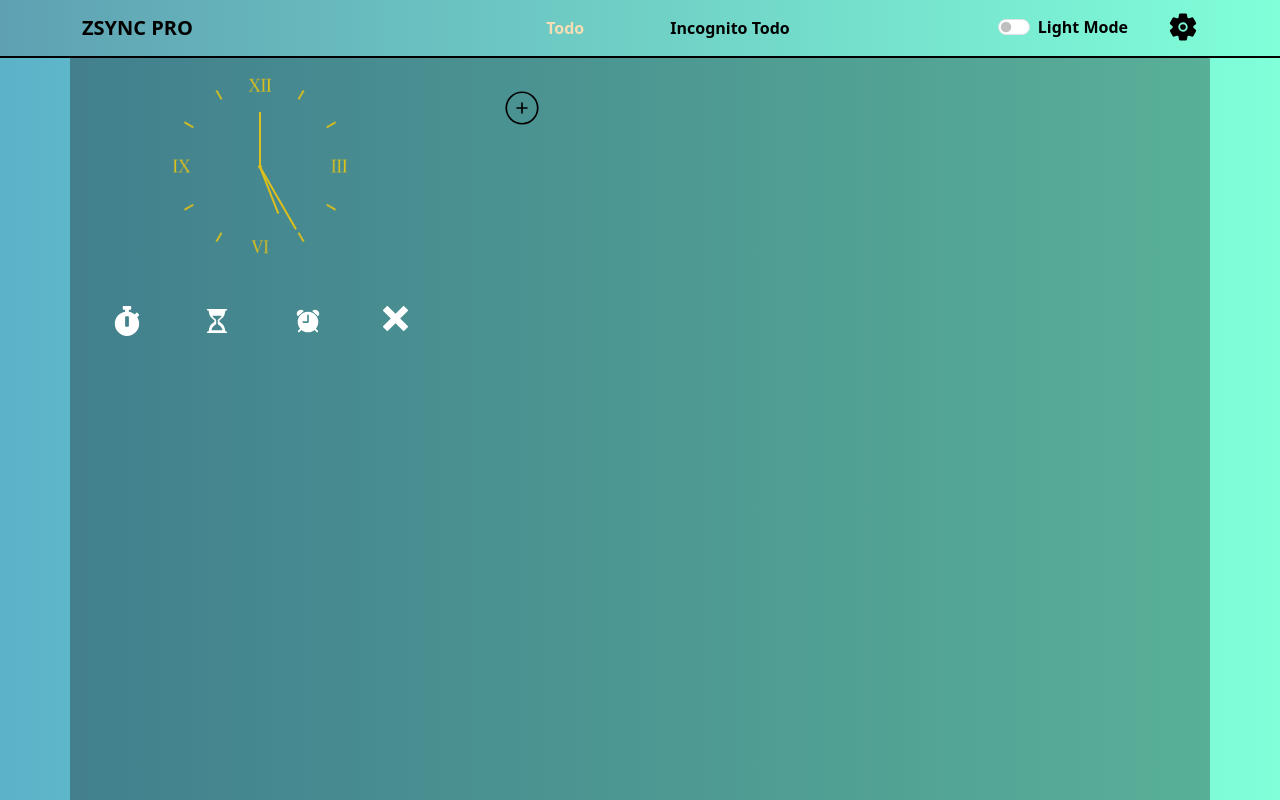
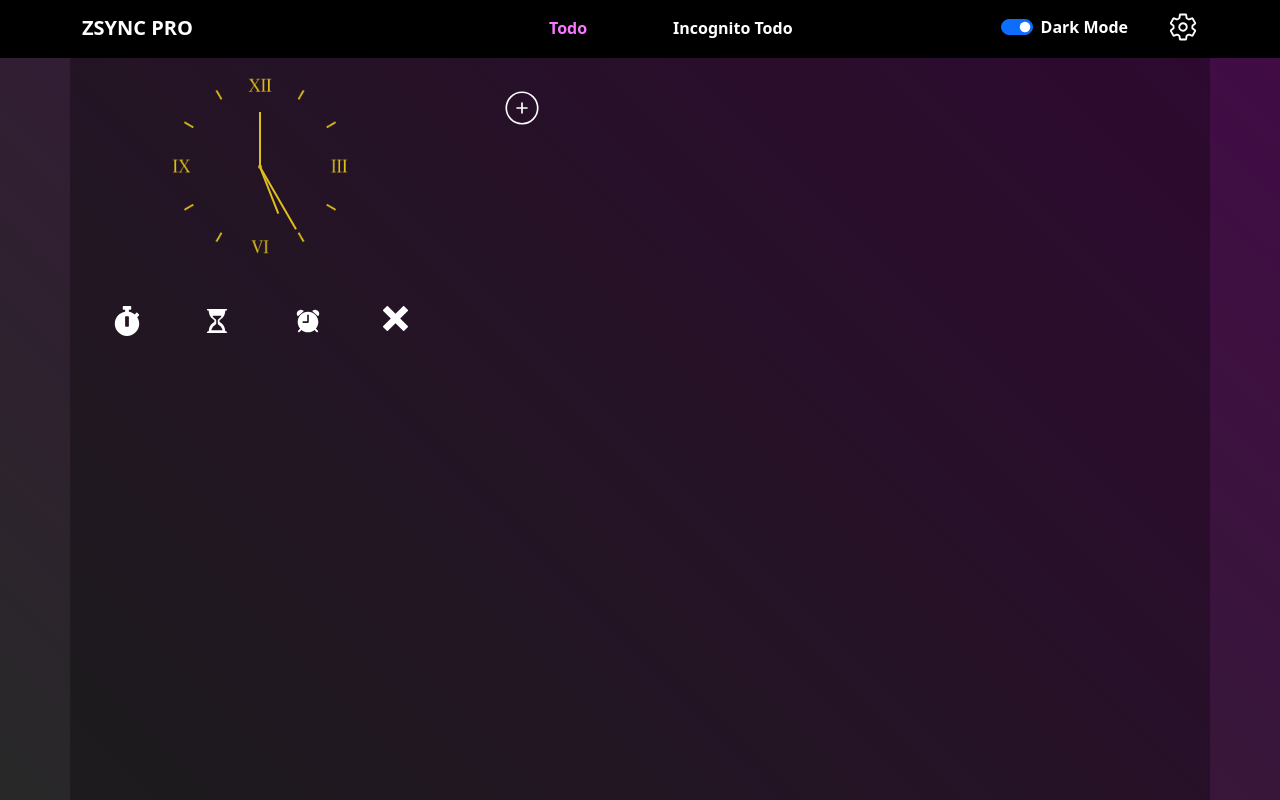
Before and after one commit to AakashGaur03/ZSYNC_PRO, a React (Vite) app: page / in a window 1280 px wide. Built offline with nearby package versions, Linux system fonts and the light colour scheme; what @react-pdf/renderer would draw is missing.

Commit message:
Update By default dark theme

```diff
--- a/src/Contexts/ThemeContextProvider.jsx
+++ b/src/Contexts/ThemeContextProvider.jsx
@@ -3,7 +3,7 @@ import React, { useState,useEffect } from "react";
 import ThemeContext from "./ThemeContext";
 
 const ThemeContextProvider = ({ children }) => {
-  const [theme, setTheme] = useState(localStorage.getItem("ThemeMode")?localStorage.getItem("ThemeMode"):"Light");
+  const [theme, setTheme] = useState(localStorage.getItem("ThemeMode")?localStorage.getItem("ThemeMode"):"Dark");
   const toggleTheme = () => {
     setTheme((prevTheme) => (prevTheme === "Light" ? "Dark" : "Light"));
   };
```
